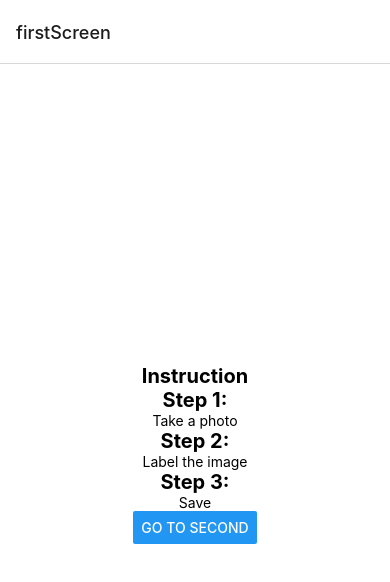
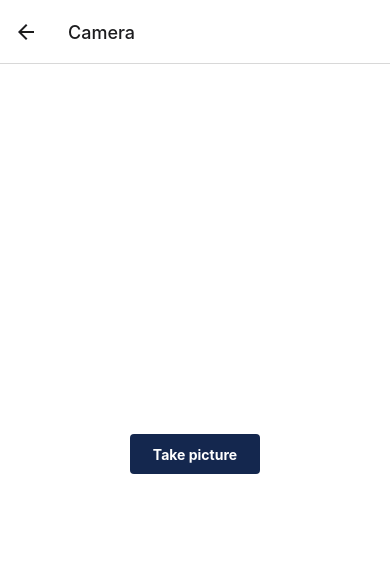
Before and after one commit to mirsahib/Object-Anotation-App, a React Native app: screen /Camera in a window 390 px wide. Shown: the top 582 px of the page. Built offline with nearby package versions, Linux system fonts and the light colour scheme.

Commit message:
:pencil2: Fix typos

```diff
--- /dev/null
+++ b/components/CameraScreen.js
@@ -0,0 +1,70 @@
+import React, { useState, useEffect } from 'react';
+import { StyleSheet, Text, View, Button, Alert, TouchableOpacity } from 'react-native';
+import { Camera } from 'expo-camera';
+
+
+export default function CameraScreen({ navigation }) {
+  const [startCamera, setStartCamera] = React.useState(false)
+  const __startCamera =async () => {
+    const { status } = await Camera.requestPermissionsAsync()
+    if (status === 'granted') {
+      // do something
+
+    } else {
+      Alert.alert("Access denied")
+    }
+  }
+
+  return (
+    <View style={styles.container}>
+      {startCamera ? (
+        <Camera
+          style={{flex: 1,width:"100%"}}
+          ref={(r) => {
+            camera = r
+          }}
+        ></Camera>
+      ) : (
+        <View
+          style={{
+            flex: 1,
+            backgroundColor: '#fff',
+            justifyContent: 'center',
+            alignItems: 'center'
+          }}
+        >
+          <TouchableOpacity
+            onPress={__startCamera}
+            style={{
+              width: 130,
+              borderRadius: 4,
+              backgroundColor: '#14274e',
+              flexDirection: 'row',
+              justifyContent: 'center',
+              alignItems: 'center',
+              height: 40
+            }}
+          >
+            <Text
+              style={{
+                color: '#fff',
+                fontWeight: 'bold',
+                textAlign: 'center'
+              }}
+            >
+              Take picture
+            </Text>
+          </TouchableOpacity>
+        </View>
+      )}
+    </View>
+  );
+}
+const styles = StyleSheet.create({
+  container: {
+    flex: 1,
+    backgroundColor: '#fff',
+    alignItems: 'center',
+    justifyContent: 'center'
+  }
+})
--- a/components/firstScreen.js
+++ b/components/Home.js
@@ -1,7 +1,7 @@
 import React from 'react';
 import { StyleSheet, Text, View, Button, Alert } from 'react-native';
 
-export default function firstScreen({ navigation }) {
+export default function Home({ navigation }) {
     return (
         <View style={styles.container}>
             <Text style={styles.titleText}>Instruction</Text>
@@ -10,7 +10,7 @@ export default function firstScreen({ navigation }) {
             <Text style={styles.titleText}>Step 3:</Text><Text>Save</Text>
             <Button
                 title="Go to Second"
-                onPress={() => navigation.navigate('secondScreen')}
+                onPress={() => navigation.navigate('Camera')}
             />
         </View>
     )
--- a/components/index.js
+++ b/components/index.js
@@ -1,8 +1,8 @@
 import * as React from 'react';
 import { NavigationContainer } from '@react-navigation/native';
 import { createNativeStackNavigator } from '@react-navigation/native-stack';
-import firstScreen from './firstScreen'
-import secondScreen from './secondScreen'
+import Home from './Home'
+import CameraScreen from './CameraScreen'
 
 
 
@@ -11,8 +11,8 @@ export default function AppContainer() {
     return (
         <NavigationContainer>
             <Stack.Navigator>
-                <Stack.Screen name="firstScreen" component={firstScreen} />
-                <Stack.Screen name="secondScreen" component={secondScreen} />
+                <Stack.Screen name="Home" component={Home} />
+                <Stack.Screen name="Camera" component={CameraScreen} />
             </Stack.Navigator>
         </NavigationContainer>
     )
--- a/components/secondScreen.js
+++ /dev/null
@@ -1,14 +0,0 @@
-import React from 'react';
-import { StyleSheet, Text, View, Button, Alert } from 'react-native';
-
-export default function DetailsScreen({ navigation }) {
-    return (
-      <View style={{ flex: 1, alignItems: 'center', justifyContent: 'center' }}>
-        <Text>Details Screen</Text>
-        <Button
-          title="Go to First"
-          onPress={() => navigation.navigate('firstScreen')}
-        />
-      </View>
-    );
-  }
--- a/package.json
+++ b/package.json
@@ -17,7 +17,8 @@
     "react-native": "https://github.com/expo/react-native/archive/sdk-42.0.0.tar.gz",
     "react-native-safe-area-context": "3.2.0",
     "react-native-screens": "~3.4.0",
-    "react-native-web": "~0.13.12"
+    "react-native-web": "~0.13.12",
+    "expo-camera": "~11.2.2"
   },
   "devDependencies": {
     "@babel/core": "^7.9.0"
```
Also changed, not shown: 2 other files (tests, documents, lock files or other folders).
